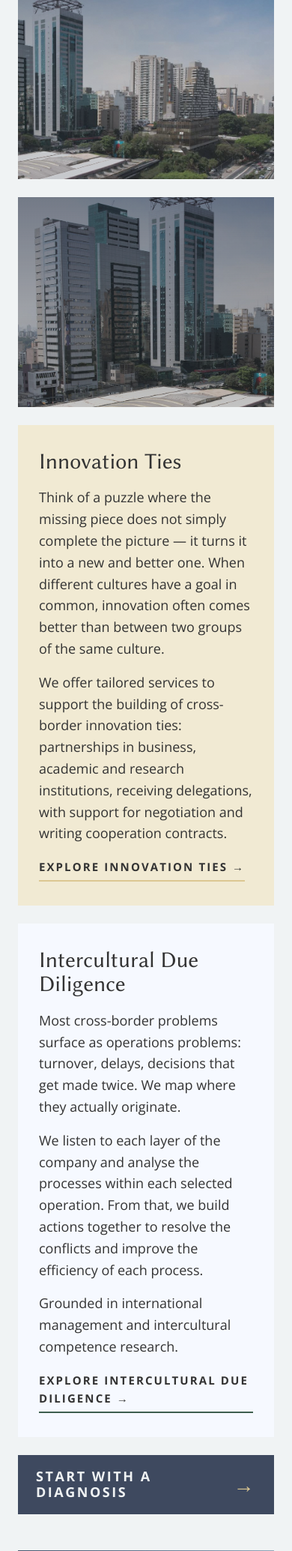
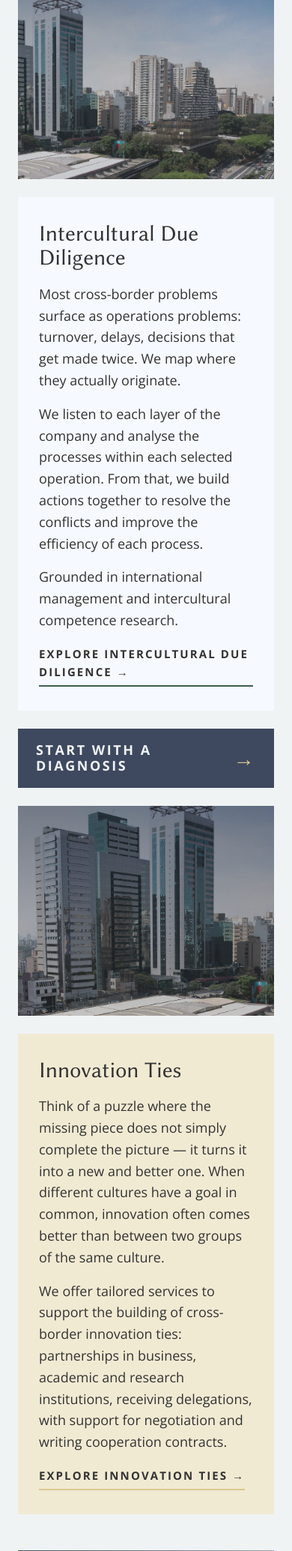
Before and after one commit to aplperegrina/live-and-learn-brazil, a PHP site: page /index.html in a window 390 px wide. Shown: the part 3430-5499 px from the top of the page at 75% size. Run offline with PHP 8.4, Linux system fonts and the light colour scheme.

Commit message:
celular: Intercultural Due Diligence e diagnóstico entre as duas fotos
Co-Authored-By: Claude Fable 5.1 <noreply@anthropic.com>

```diff
--- a/css/styles.css
+++ b/css/styles.css
@@ -474,6 +474,11 @@ html[lang="it"] .hero h1 { font-size: 76px; }
   .btn { font-size: 16px; padding: 14px 20px; }
   .mosaico-grade, .fileira-1 { grid-template-columns: minmax(0, 1fr); }
   .fileira-1, .coluna-foto, .foto--larga, .foto--alta, .card--innovation, .pilha { grid-column: span 1; }
+  /* Ordem no celular: foto larga, Intercultural + diagnóstico, foto alta, Innovation Ties */
+  .foto--larga { order: 2; }
+  .pilha { order: 3; }
+  .foto--alta { order: 4; }
+  .card--innovation { order: 5; }
   .coluna-foto { flex-direction: column; }
   .coluna-foto .foto { min-height: 220px; }
   .coluna-foto .destaque { flex: none; }
```
